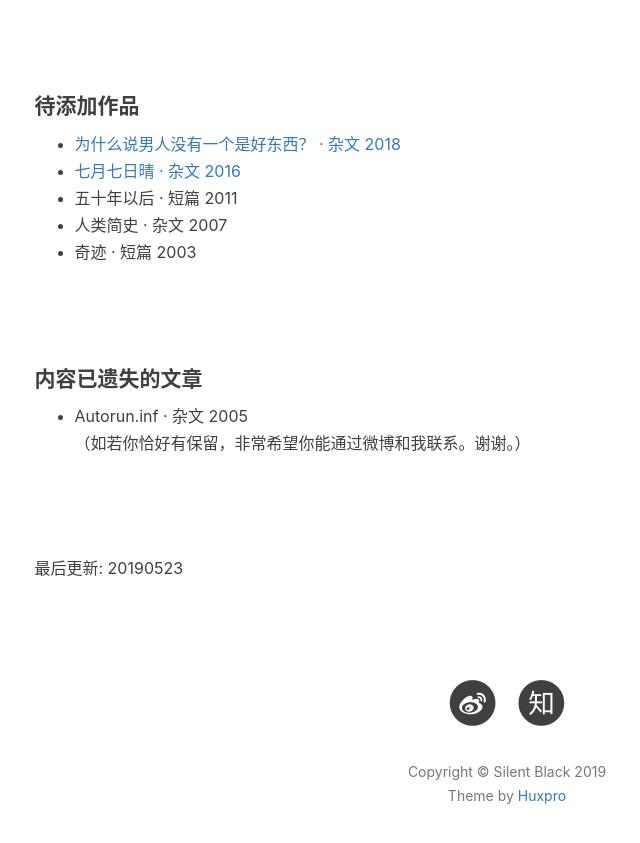
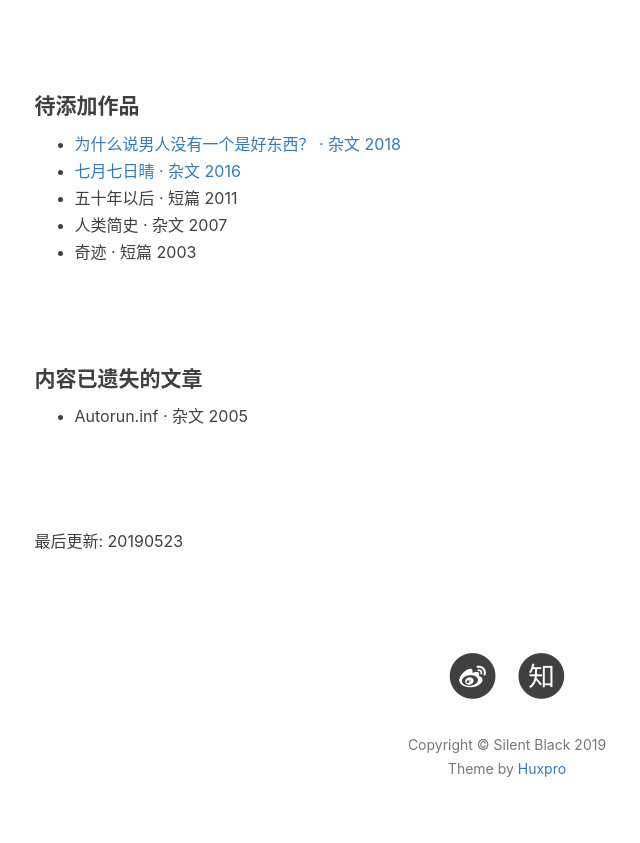
Before and after one commit to zizouqi/zizouqi.github.io, a Jekyll site: the page built from hikaru.html, in a window 1280 px wide and 900 px high, scrolled down 2575 px. Shown: the top 843 px of the window, without its empty margins (133-773 px from the left). Built offline with Jekyll 4.4.1, drawn with Linux system fonts in a browser that asks for light colours; nearby versions of some CDN libraries; comment, search, counter and statistics services are not loaded.

Commit message:
Update index.md

```diff
--- a/_includes/article/index.md
+++ b/_includes/article/index.md
@@ -123,7 +123,6 @@
 
 #### 内容已遗失的文章
 - Autorun.inf · 杂文 2005
-（如若你恰好有保留，非常希望你能通过微博和我联系。谢谢。）
 
 
 
```
